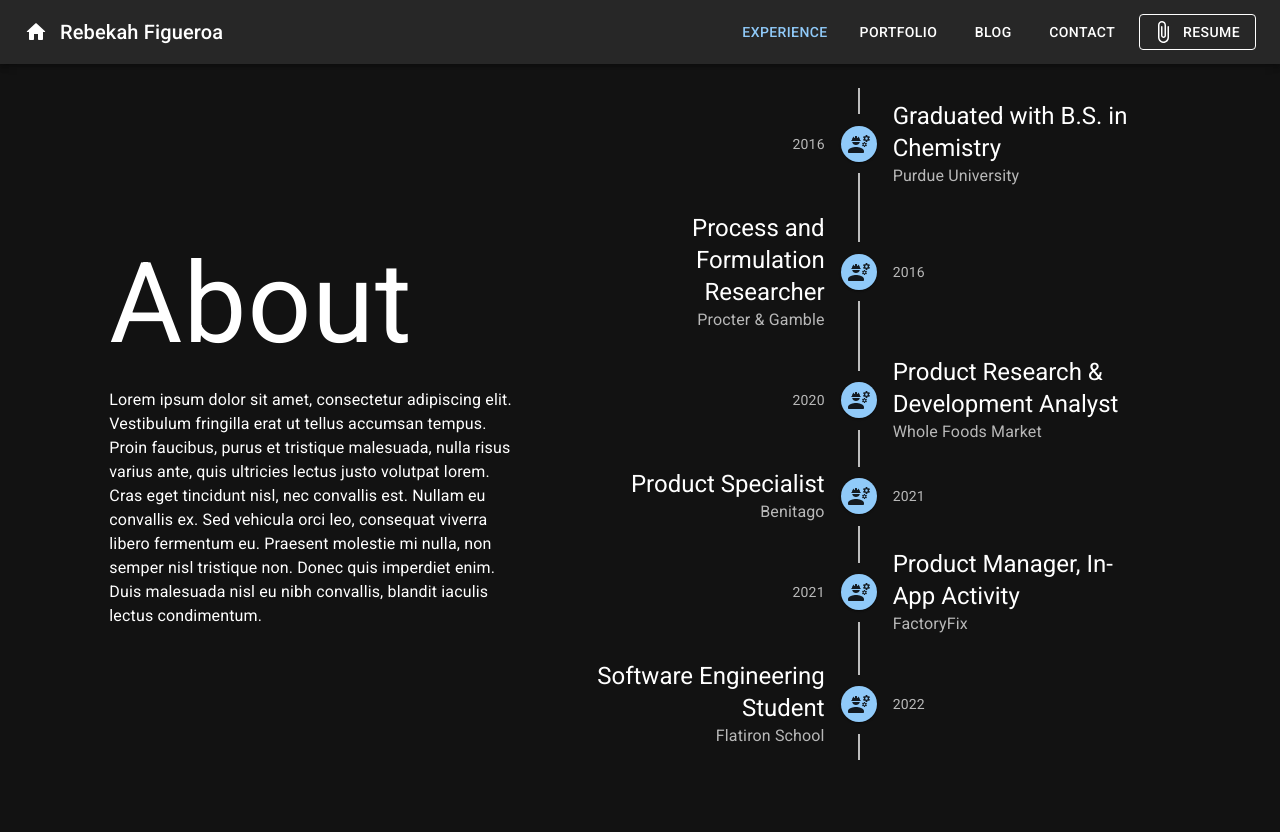
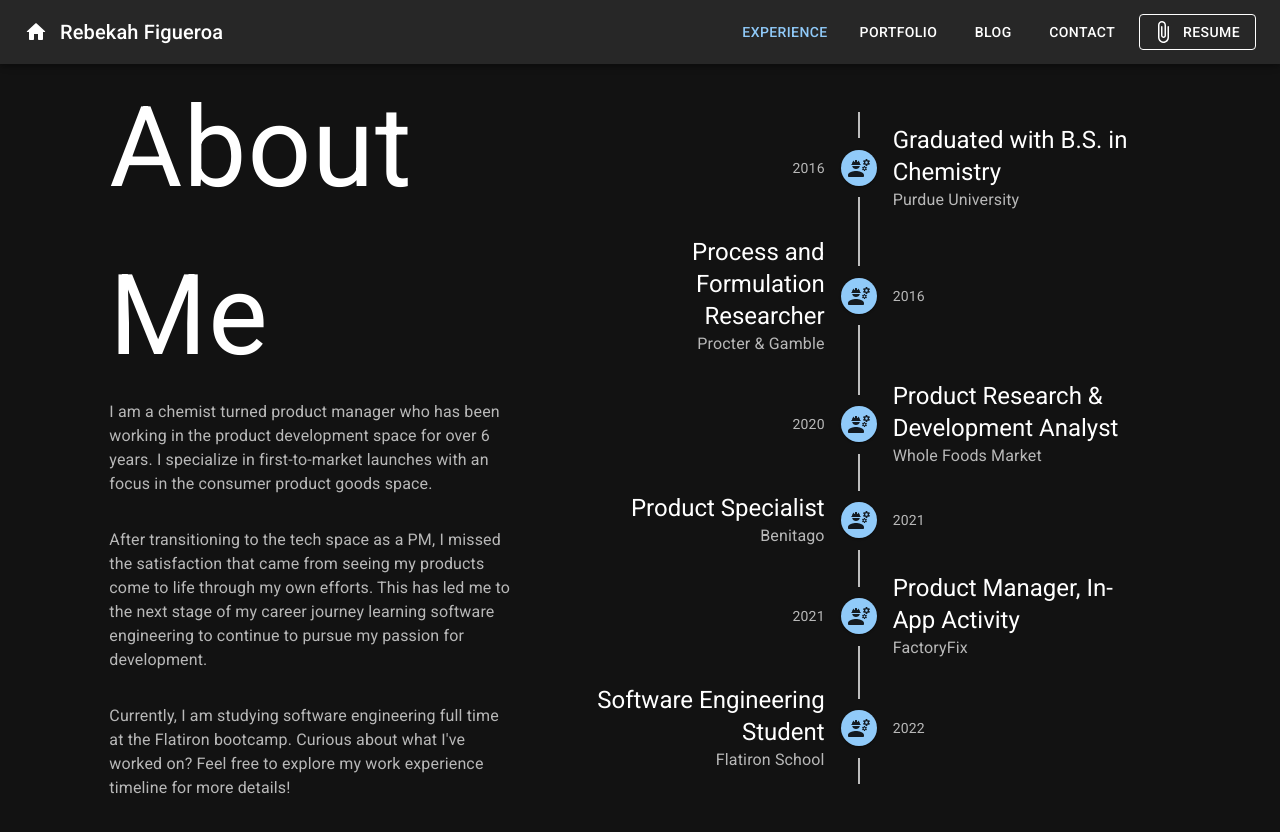
Before and after one commit to RebekahFigueroa/personal-website, a React (Create React App) app: page /experience in a window 1280 px wide. Before the commit the page ends 800 px from the top, so only its background shows below. Built offline with nearby package versions, Linux system fonts and the light colour scheme; data requests are answered from the project's data file.

Commit message:
added in Resume pdf link and cleaned up copy

```diff
--- a/src/Experience/ExperienceText.js
+++ b/src/Experience/ExperienceText.js
@@ -4,16 +4,29 @@ import React from "react";
 function ExperienceText() {
   return (
     <Grid>
-      <Typography sx={{ fontSize: "7rem" }}>About</Typography>
-      <Typography sx={{ fontSize: "1rem" }}>
-        Lorem ipsum dolor sit amet, consectetur adipiscing elit. Vestibulum
-        fringilla erat ut tellus accumsan tempus. Proin faucibus, purus et
-        tristique malesuada, nulla risus varius ante, quis ultricies lectus
-        justo volutpat lorem. Cras eget tincidunt nisl, nec convallis est.
-        Nullam eu convallis ex. Sed vehicula orci leo, consequat viverra libero
-        fermentum eu. Praesent molestie mi nulla, non semper nisl tristique non.
-        Donec quis imperdiet enim. Duis malesuada nisl eu nibh convallis,
-        blandit iaculis lectus condimentum.
+      <Typography sx={{ fontSize: "7rem" }}>About Me</Typography>
+      <Typography
+        sx={{ fontSize: "1rem", color: "text.secondary", marginBottom: "2rem" }}
+      >
+        I am a chemist turned product manager who has been working in the
+        product development space for over 6 years. I specialize in
+        first-to-market launches with an focus in the consumer product goods
+        space.
+      </Typography>
+      <Typography
+        sx={{ fontSize: "1rem", color: "text.secondary", marginBottom: "2rem" }}
+      >
+        After transitioning to the tech space as a PM, I missed the satisfaction
+        that came from seeing my products come to life through my own efforts.
+        This has led me to the next stage of my career journey learning software
+        engineering to continue to pursue my passion for development.
+      </Typography>
+      <Typography
+        sx={{ fontSize: "1rem", color: "text.secondary", marginBottom: "2rem" }}
+      >
+        Currently, I am studying software engineering full time at the Flatiron
+        bootcamp. Curious about what I've worked on? Feel free to explore my
+        work experience timeline for more details!
       </Typography>
     </Grid>
   );
--- a/src/Home/Home.js
+++ b/src/Home/Home.js
@@ -27,15 +27,10 @@ function Home() {
             marginTop: "2rem",
           }}
         >
-          A chemist turned product manager who has been working in the product
-          development space for over 6 years. I specialize in first-to-market
-          launches with an focus in the consumer product goods space. After
-          transitioning to the tech space as a PM, I missed the satisfaction
-          that came from seeing my products come to life through my own efforts.
-          This has led me to the next stage of my career journey learning
-          software engineering to continue to pursue my passion for development.
-          Currently, I am studying software engineering full time at the
-          Flatiron bootcamp.
+          Formulation chemist, product manager, and now software engineer. I am
+          passionate about solving meaningful problems, developing products that
+          delight consumers, and making a positive social impact on the
+          communities around me.
         </Typography>
         <Box sx={{ marginTop: "3rem" }}>
           <Button
--- a/src/NavBar/ResumeButton.js
+++ b/src/NavBar/ResumeButton.js
@@ -8,6 +8,8 @@ const ResumeButton = () => {
       variant="outlined"
       size="Large"
       startIcon={<AttachFileRoundedIcon />}
+      href="/assets/Rebekah_Figueroa_Resume_Website.docx.pdf"
+      target="blank"
     >
       Resume
     </Button>
--- a/src/db.json
+++ b/src/db.json
@@ -70,7 +70,7 @@
          "industry" : "Education",
          "skills" : ["HTML", "CSS", "JavaScript", "React.js", "Material UI"] ,
          "companyDescription" : "Software engineering bootcamp split into 5 phases, designed to give students the core skills needed to break into the tech industry." ,
-        "accomplishments" : []
+        "accomplishments" : ["Phase 1: Learned the fundamentals of JavaScript and how to create a single-page application (Core skills learned: CSS/ HTML, JS, APIs, Data types, and Async data retreival", "Phase 2: Learned about React, component heiarchy, and client- side routing (Core skills learned: React, Material UI"]
     }
 
     ] ,
```
Also changed, not shown: 1 other file (tests, documents, lock files or other folders).
